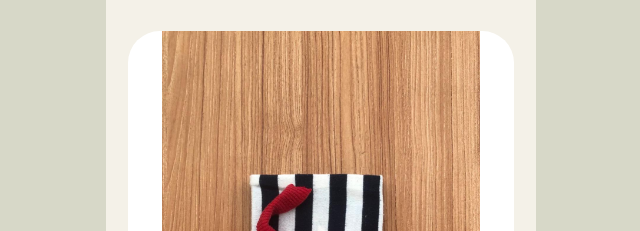
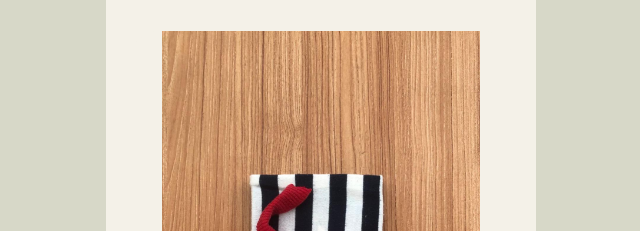
Before and after one commit to alicia1205d-tech/notio-project, a plain HTML site: page notio-project/index.html in a window 1280 px wide. Shown: the part 254-485 px from the top of the page, without its empty margins (319-959 px from the left). Drawn offline with nearby package versions, Linux system fonts and the light colour scheme.

Commit message:
Update index.html

```diff
--- a/notio-project/index.html
+++ b/notio-project/index.html
@@ -105,14 +105,14 @@
       position:relative;
       scroll-snap-align:center;
       flex-shrink:0;
-      background:#fff;
+      background:#f4f1e8;
     }
 
     .slide img{
       width:100%;
       height:100%;
       object-fit:contain;
-      background:#fff;
+      background:#f4f1e8;
     }
 
     .overlay{
```
